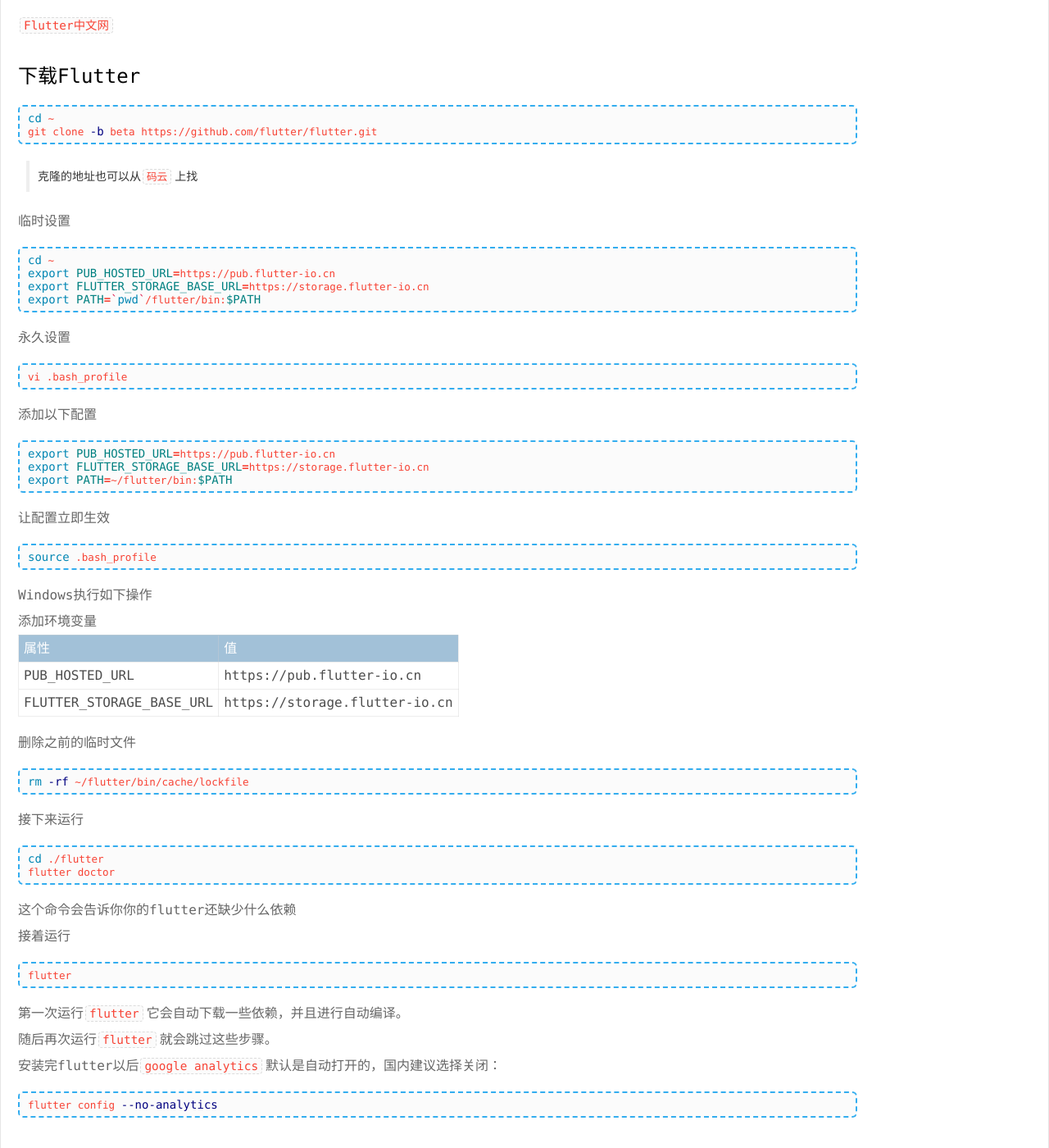
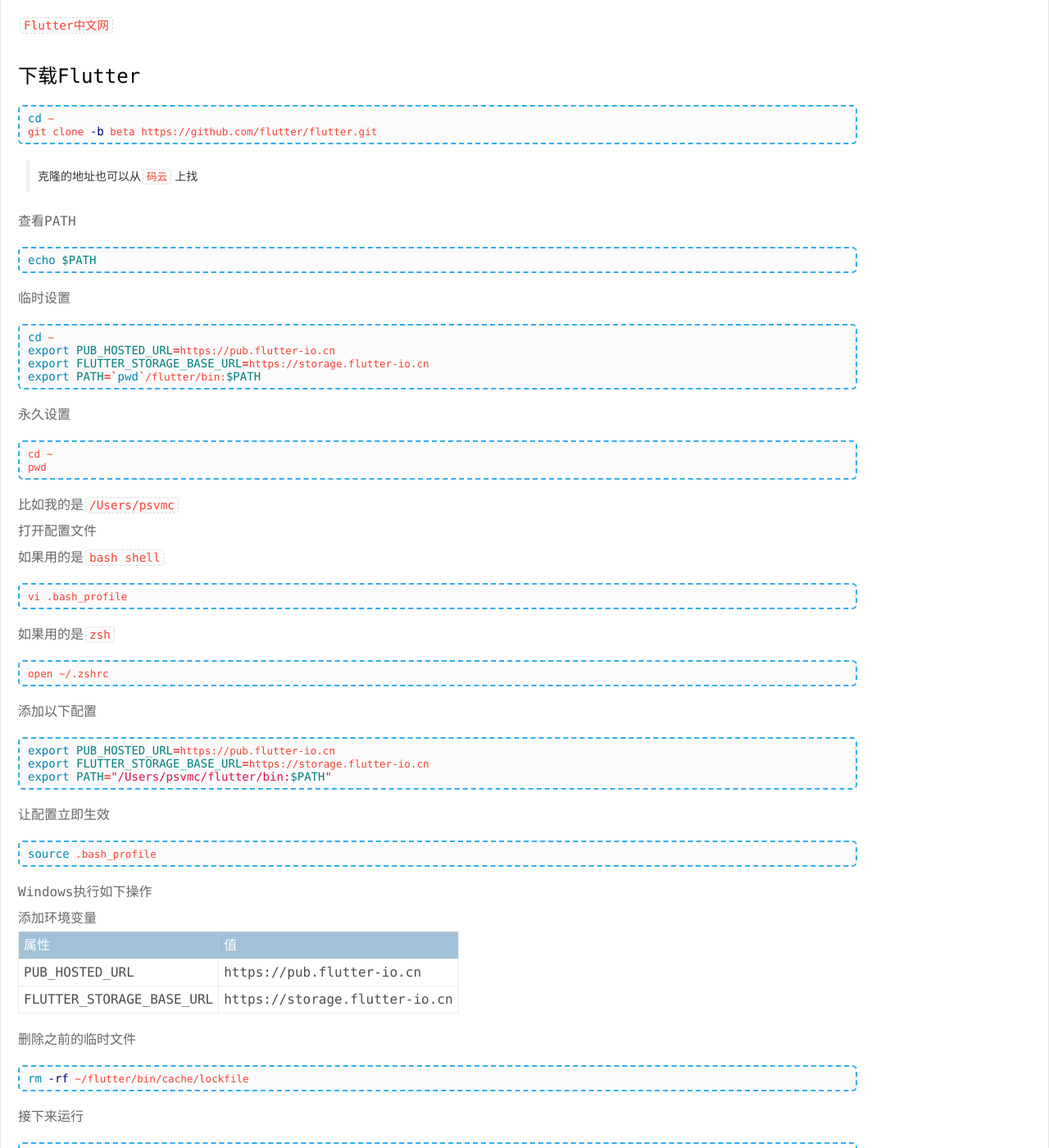
Before and after one commit to psvmc/myblog_jekyll, a Jekyll site: the page built from _posts/2018-08-02-flutter-android-begin.md, in a window 1280 px wide and 1400 px high, scrolled down 661 px. Shown: the whole window at 82% size. Built offline with Jekyll 4.4.1, drawn with Linux system fonts in a browser that asks for light colours; comment, search, counter and statistics services are not loaded; some of the changed text lies outside the part shown.

Commit message:
文章更新

````diff
--- a/_posts/2018-08-02-flutter-android-begin.md
+++ b/_posts/2018-08-02-flutter-android-begin.md
@@ -22,6 +22,12 @@ git clone -b beta https://github.com/flutter/flutter.git
 
 > 克隆的地址也可以从[`码云`](https://gitee.com/search?utf8=%E2%9C%93&q=flutter&type=)上找
 
+查看PATH
+
+```bash
+echo $PATH
+```
+
 
 
 临时设置
@@ -35,8 +41,25 @@ export PATH=`pwd`/flutter/bin:$PATH
 
 永久设置
 
+```
+cd ~
+pwd
+```
+
+比如我的是`/Users/psvmc`
+
+打开配置文件
+
+如果用的是`bash shell`
+
 ```bash
 vi .bash_profile
+```
+
+如果用的是`zsh`
+
+```bash
+open ~/.zshrc
 ```
 
 添加以下配置
@@ -44,7 +67,7 @@ vi .bash_profile
 ```bash
 export PUB_HOSTED_URL=https://pub.flutter-io.cn
 export FLUTTER_STORAGE_BASE_URL=https://storage.flutter-io.cn
-export PATH=~/flutter/bin:$PATH
+export PATH="/Users/psvmc/flutter/bin:$PATH"
 ```
 
 让配置立即生效
@@ -101,8 +124,6 @@ flutter
 flutter config --no-analytics
 ```
 
-
-
 ## 终端创建项目
 
 ```bash
@@ -114,6 +135,7 @@ flutter create my_flutter_app
 连接上手机 运行项目
 
 ```bash
+cd my_flutter_app
 flutter run
 ```
 
````
Also changed, not shown: _posts/2018-08-03-mac-path.md (added, +113 -0 lines).
